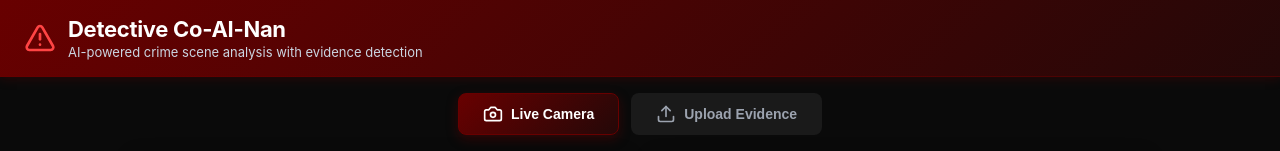
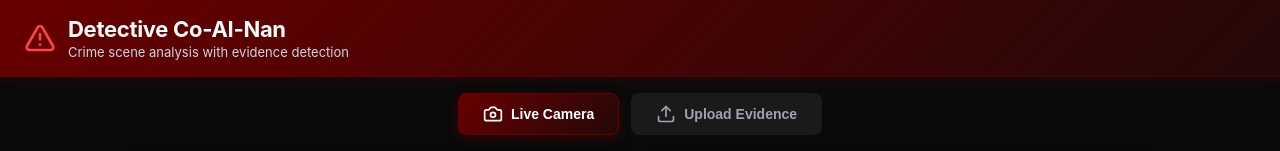
Before and after one commit to CedZzzzzzzzz/crime-detection-system, a React (Create React App) app: page / in a window 1280 px wide. Shown: the top 151 px of the page. Built offline with nearby package versions, Linux system fonts and the light colour scheme; no server answers.

Commit message:
refactor: Updated text header-subtitle

```diff
--- a/src/App.js
+++ b/src/App.js
@@ -23,6 +23,7 @@ export default function DetectiveInvestigationApp() {
   const imageCanvasRef = useRef(null);
 
   const BACKEND_URL = 'https://yolo-backend-mhrm.onrender.com';
+
 
   useEffect(() => {
     if (showChat && chatEndRef.current) {
@@ -268,7 +269,7 @@ export default function DetectiveInvestigationApp() {
             <AlertTriangle className="header-icon" />
             <div>
               <h1>Detective Co-AI-Nan</h1>
-              <p className="header-subtitle">AI-powered crime scene analysis with evidence detection</p>
+              <p className="header-subtitle">Crime scene analysis with evidence detection</p>
             </div>
           </div>
         </div>
```
